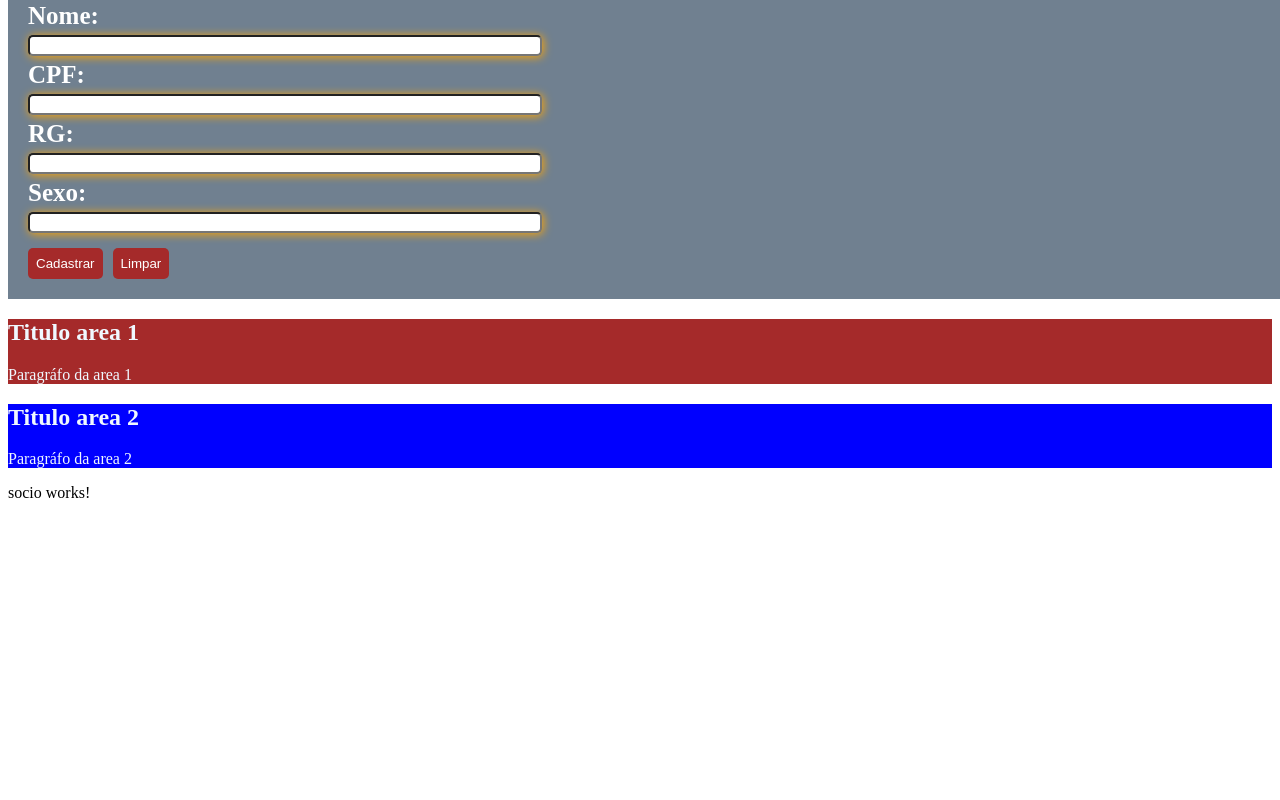
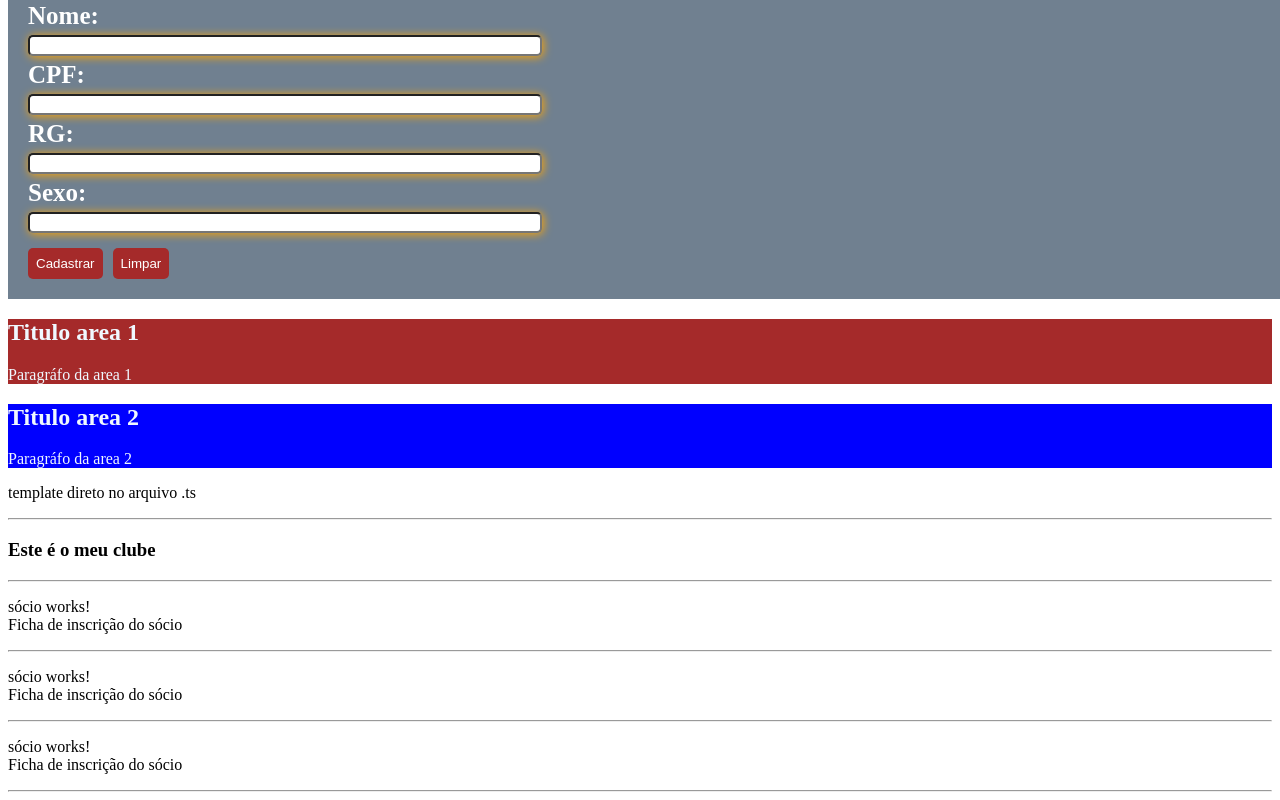
Before and after one commit to leleomaster/Curso_Joao_Ribeiro_Angular_4, an Angular app in the folder primeroProjetoAngular/: page / in a window 1280 px wide. Shown: the part 503-1303 px from the top of the page. Before the commit the page ends 1021 px from the top, so only its background shows below. Built offline with nearby package versions, Linux system fonts and the light colour scheme.

Commit message:
Criando components em nesting(cadascata) com o CLI :)

```diff
--- /dev/null
+++ b/primeroProjetoAngular/src/app/Criar_Components_com_CLI/Socio2/socio.component.ts
@@ -0,0 +1,10 @@
+import { Component } from '@angular/core';
+
+@Component({
+  selector: 'app-socio2',
+  template: '<p> template direto no arquivo .ts</p>'
+})
+export class Socio2Component {
+
+
+}
--- /dev/null
+++ b/primeroProjetoAngular/src/app/Criar_Components_com_CLI/clube/clube.component.html
@@ -0,0 +1,11 @@
+<hr>
+<h3>
+  Este é o meu clube
+</h3>
+<hr>
+<app-socio></app-socio>
+<hr>
+<app-socio></app-socio>
+<hr>
+<app-socio></app-socio>
+<hr>
--- /dev/null
+++ b/primeroProjetoAngular/src/app/Criar_Components_com_CLI/clube/clube.component.ts
@@ -0,0 +1,15 @@
+import { Component, OnInit } from '@angular/core';
+
+@Component({
+  selector: 'app-clube',
+  templateUrl: './clube.component.html',
+  styleUrls: ['./clube.component.css']
+})
+export class ClubeComponent implements OnInit {
+
+  constructor() { }
+
+  ngOnInit() {
+  }
+
+}
--- a/primeroProjetoAngular/src/app/Criar_Components_com_CLI/socio/socio.component.html
+++ b/primeroProjetoAngular/src/app/Criar_Components_com_CLI/socio/socio.component.html
@@ -1,3 +1,5 @@
 <p>
-  socio works!
+  sócio works!
+  <br>
+  Ficha de inscrição do sócio
 </p>
--- a/primeroProjetoAngular/src/app/app.component.html
+++ b/primeroProjetoAngular/src/app/app.component.html
@@ -13,4 +13,6 @@
 <pessoa-cadastro></pessoa-cadastro>
 <area1></area1>
 <area2></area2>
-<app-socio></app-socio>
+<app-socio2></app-socio2>
+
+<app-clube></app-clube>
--- a/primeroProjetoAngular/src/app/app.module.ts
+++ b/primeroProjetoAngular/src/app/app.module.ts
@@ -8,6 +8,8 @@ import { PessoaComponent } from './Pessoa/Cadastro/PessoaCadastro';
 import { Area1Component } from "./Areas/Area1/area1";
 import { Area2Component } from "./Areas/Area2/area2";
 import { SocioComponent } from './Criar_Components_com_CLI/socio/socio.component';
+import { Socio2Component } from './Criar_Components_com_CLI/socio2/socio.component';
+import { ClubeComponent } from './Criar_Components_com_CLI/clube/clube.component';
 
 @NgModule({
   declarations: [
@@ -16,7 +18,9 @@ import { SocioComponent } from './Criar_Components_com_CLI/socio/socio.component
     PessoaComponent,
     Area1Component,
     Area2Component,
-    SocioComponent
+    SocioComponent,
+    ClubeComponent,
+    Socio2Component
   ],
   imports: [
     BrowserModule
```
Also changed, not shown: primeroProjetoAngular/src/app/Criar_Components_com_CLI/clube/clube.component.css (added), 1 other file (tests, documents, lock files or other folders).
